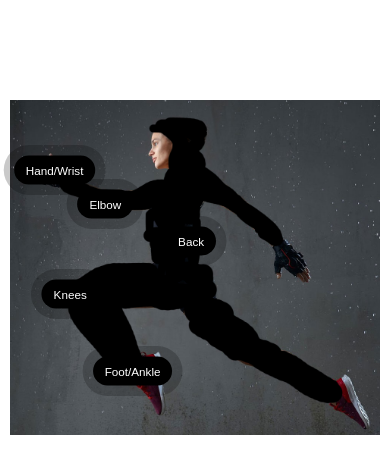
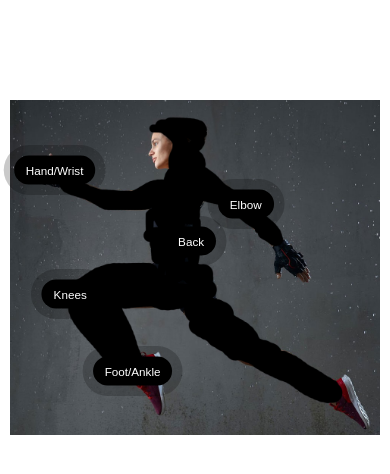
Before and after one commit to AbedSameer/Reactive-Links-Over-Image, a plain HTML site: page index.html in a window 390 px wide. Drawn offline with Linux system fonts and the light colour scheme; a web font is replaced by a local one.

Commit message:
all done

```diff
--- a/style.css
+++ b/style.css
@@ -56,7 +56,7 @@
 }
 #elbow-link{
     top: 33%;
-    left: 37%;
+    left: 56%;
 }
 #hand-link{
     top: 25%;
@@ -82,7 +82,7 @@
     }
     #elbow-link{
         top: 31%;
-        left: 27%;
+        left: 63%;
     }
     #hand-link{
         top: 21%;
```
